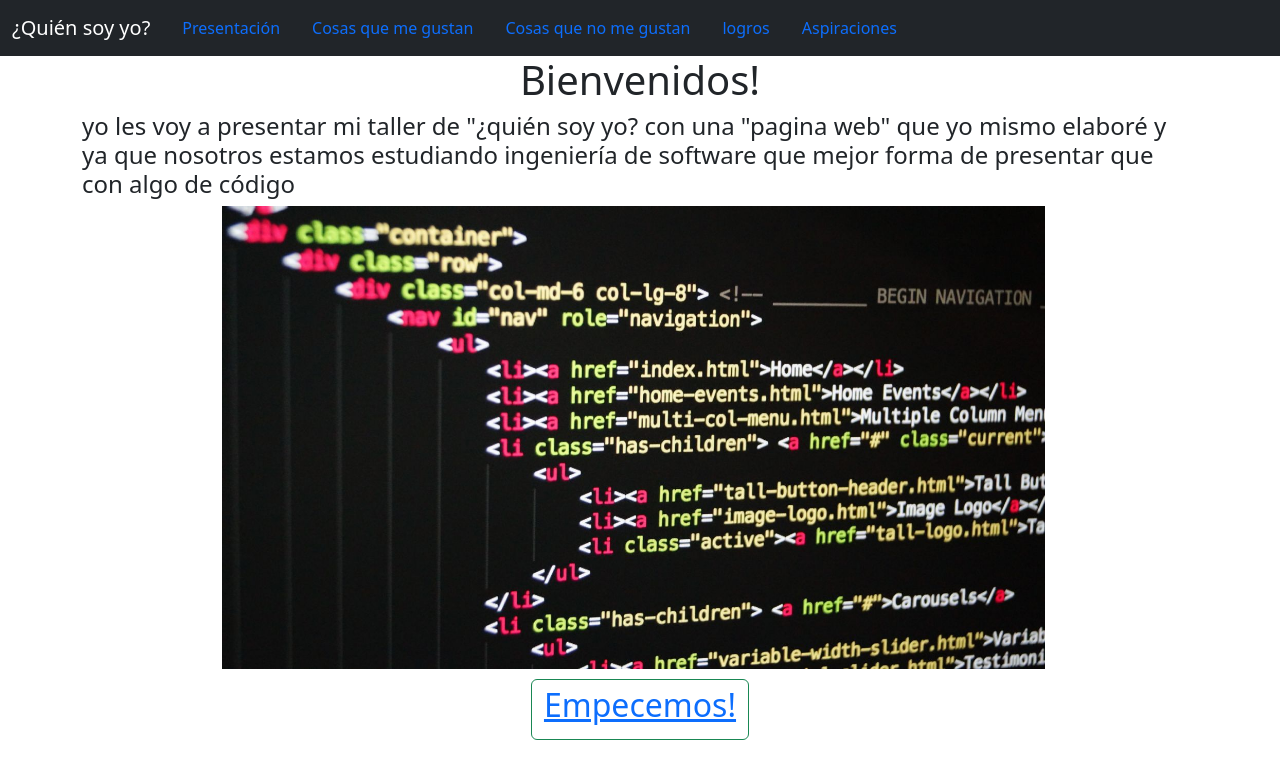
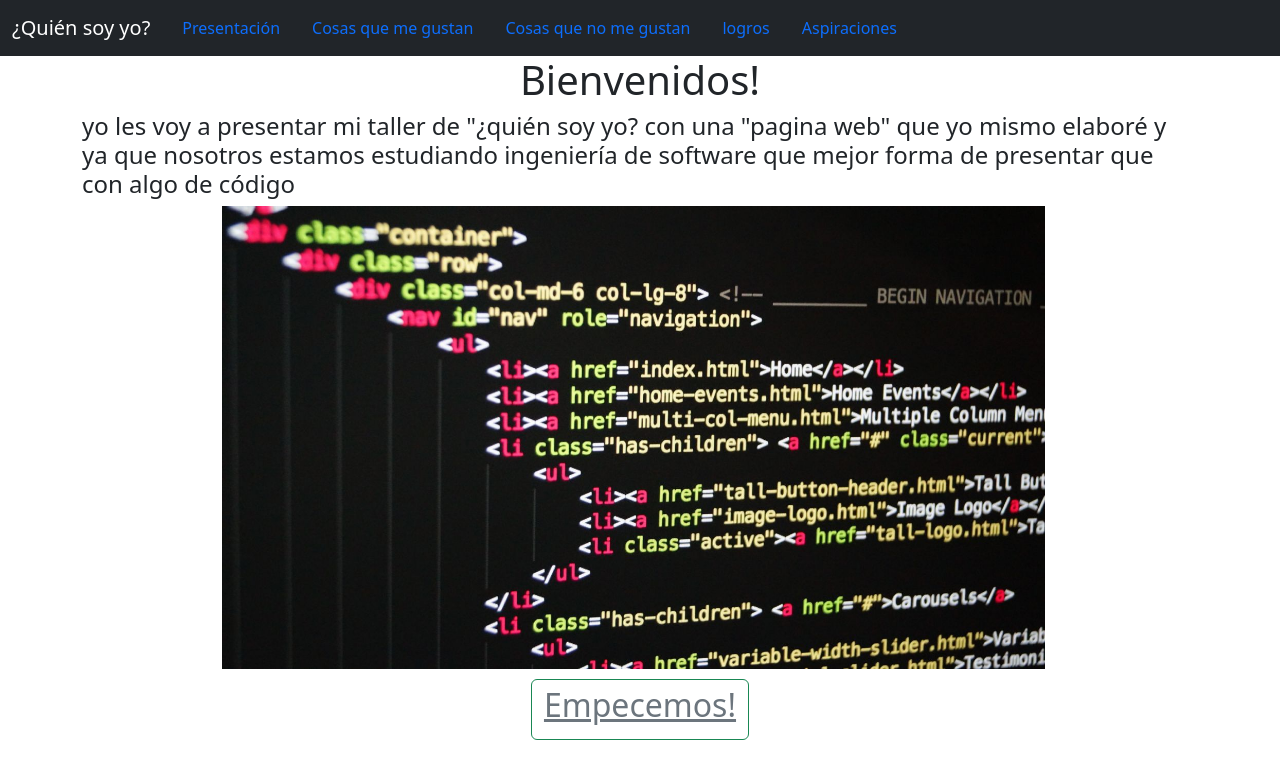
Before and after one commit to ZarborTC/Quien-soy-yo, a plain HTML site: page index.html in a window 1280 px wide. Drawn offline with nearby package versions, Linux system fonts and the light colour scheme.

Commit message:
cambio de los links de los botones

```diff
--- a/index.html
+++ b/index.html
@@ -84,7 +84,9 @@
       <div class="row">
         <div class="col">
           <button type="button" class="btn btn-outline-success">
-            <a href="presentacion.html"><h2>Empecemos!</h2></a>
+            <a class="link-secondary" href="presentacion.html"
+              ><h2>Empecemos!</h2></a
+            >
           </button>
         </div>
       </div>
```
Also changed, not shown: presentacion.html (+1 -1 lines), 1 other file.
